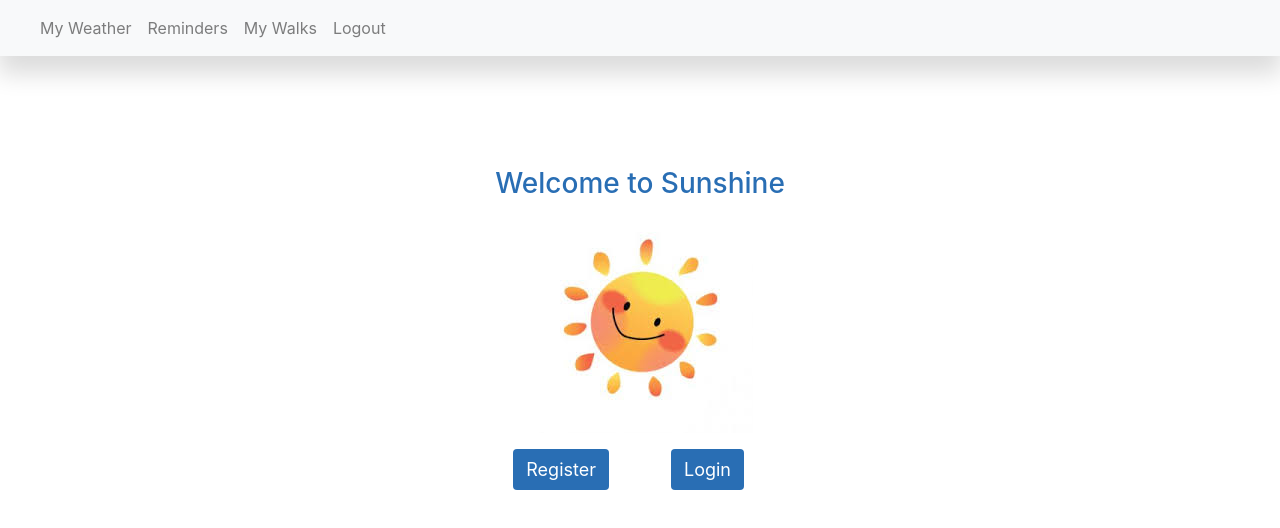
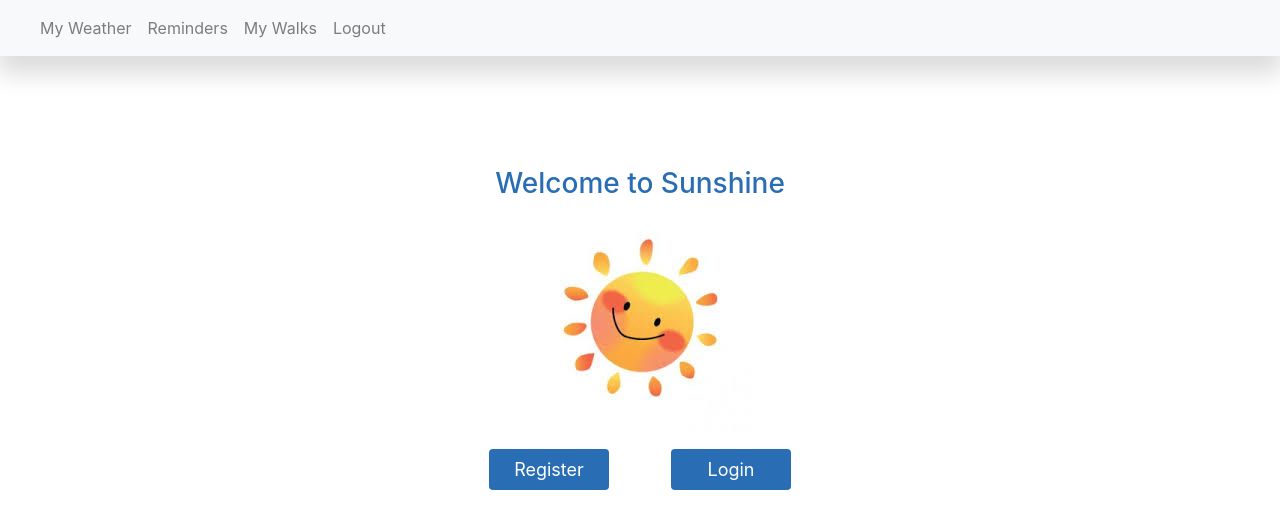
Before and after one commit to TR-SUNSHINE/Frontend, a React (Create React App) app: page /WelcomePage in a window 1280 px wide. Shown: the top 528 px of the page. Built offline with nearby package versions, Linux system fonts and the light colour scheme; no server answers; what google-maps-react would draw is missing.

Commit message:
STYLE: button size on welcome page

```diff
--- a/src/components/LoginPage/LoginPage.css
+++ b/src/components/LoginPage/LoginPage.css
@@ -17,3 +17,8 @@ text-align: center;
 padding: 1rem;
 
 }
+
+.button--form {
+  min-width: 120px;
+  max-width: 120px;
+}
--- a/src/components/RegisterPage/RegisterPage.css
+++ b/src/components/RegisterPage/RegisterPage.css
@@ -16,18 +16,13 @@
 .Form.Control {
     border: 1px solid #fdbb33
 }
-/* .form--label{
-  font-size: 18px;
-  text-align: left;
-} */
+
 .form-label{
   font-size: 18px;
   margin-top: 7px;
   margin-bottom:5px;
   text-align: left;
-
 }
-
 .form-error p {
   padding-left: 5px;
   margin-bottom: 0px;
@@ -39,3 +34,7 @@
   padding: 1rem;
 
 }
+.button--form {
+  min-width: 120px;
+  max-width: 120px;
+}
--- a/src/components/RegisterPage/RegisterPage.js
+++ b/src/components/RegisterPage/RegisterPage.js
@@ -163,13 +163,13 @@ const RegisterPage = () => {
                     <Row>
                         <Col xs={12} sm={12} md={6}>
                             <div className="button__container button__container--left" >
-                                <Button variant="accessible"><Link className="button--link" to="WelcomePage">Back</Link></Button>
+                                <Button className="button--form" variant="accessible"><Link className="button--link" to="WelcomePage">Back</Link></Button>
                             </div>
                         </Col>
 
                         <Col xs={12} sm={12} md={6}>
                             <div className="button__container button__container--right" >
-                                <Button disabled={details.userName && details.email && details.password && details.confirmPassword ? false : true} variant="accessible" type="submit" >
+                                <Button className="button--form" disabled={details.userName && details.email && details.password && details.confirmPassword ? false : true} variant="accessible" type="submit" >
                                     Register
                                 </Button>
                             </div>
--- a/src/components/WelcomePage/WelcomePage.js
+++ b/src/components/WelcomePage/WelcomePage.js
@@ -19,14 +19,14 @@ const Welcome = () => {
                 <Row>
                     <Col xs={12} sm={12} md={6}>
                         <div className="button__container button__container--left" >
-                            <Button variant="accessible"><Link className="button--link" to="/RegisterPage">Register</Link></Button>
+                            <Button className="button--form" variant="accessible"><Link className="button--link" to="/RegisterPage">Register</Link></Button>
                         </div>
                     </Col>
 
                     <Col xs={12} sm={12} md={6}>
                         <div className="button__container button__container--right" >
                             {/* link to correct logiin LoginPage */}
-                            <Button variant="accessible"><Link className="button--link" to="/loginPage">Login</Link></Button>
+                            <Button className="button--form" variant="accessible"><Link className="button--link" to="/loginPage">Login</Link></Button>
                         </div>
                     </Col>
                 </Row>
```
